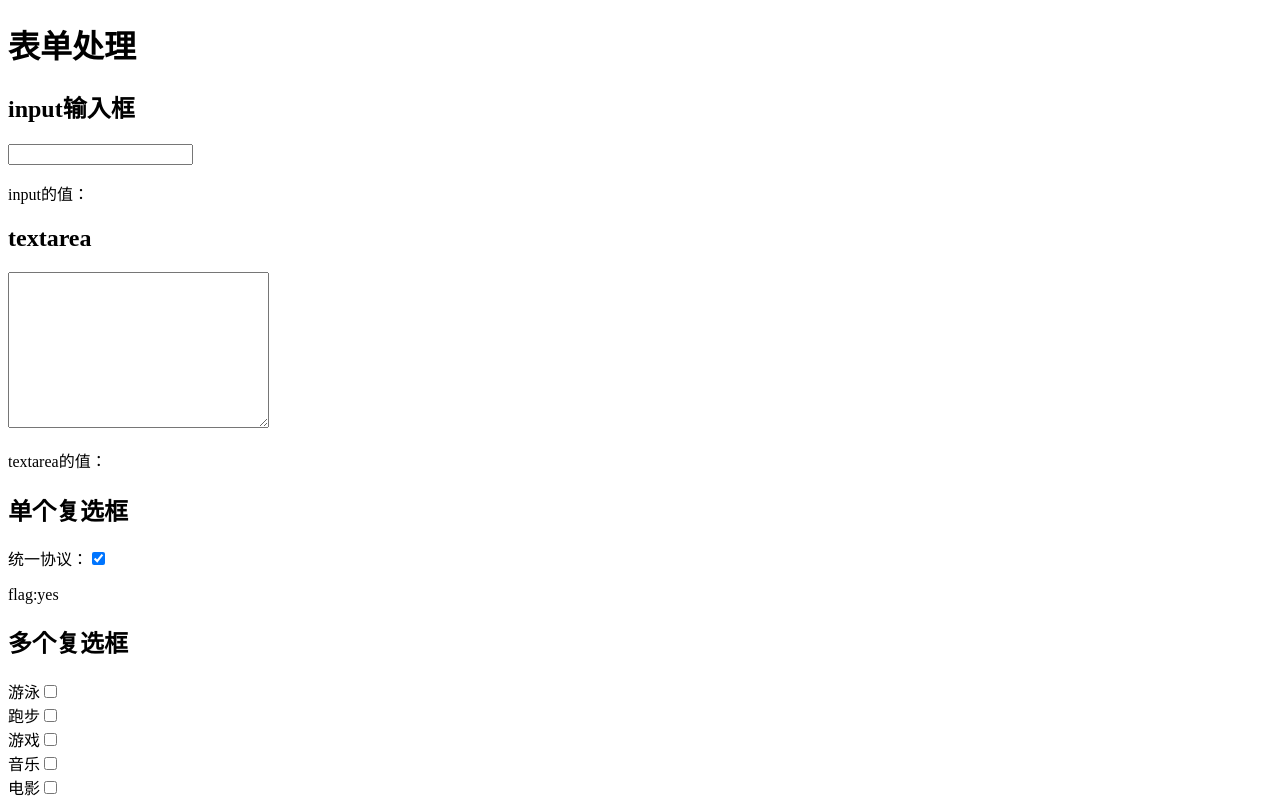
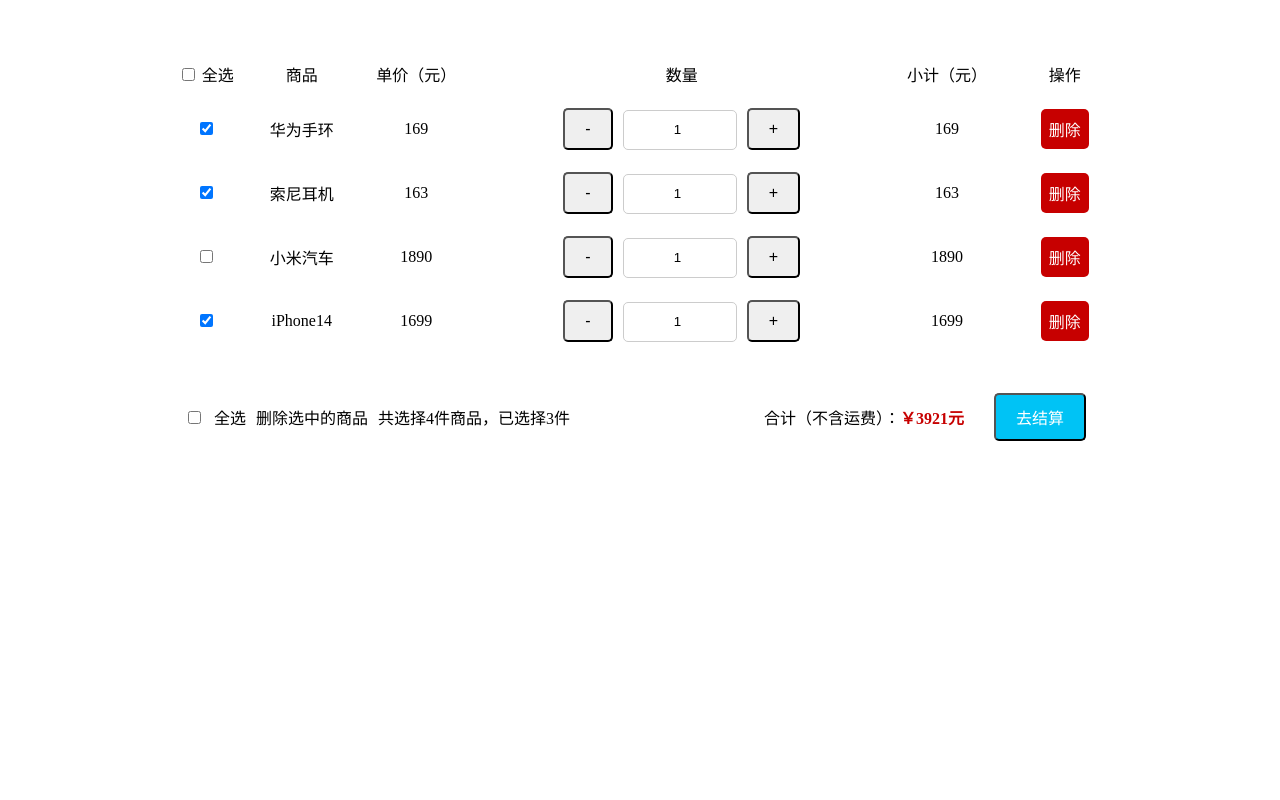
Before and after one commit to canlan527/vue3_learn, a Vue app: page / in a window 1280 px wide. Shown: the top 800 px of the page. Built offline with nearby package versions, Linux system fonts and the light colour scheme.

Commit message:
实现购物车效果

```diff
--- a/src/App.vue
+++ b/src/App.vue
@@ -1,120 +1,167 @@
 <template>
-  <div>
-    <h1>表单处理</h1>
-    <h2>input输入框</h2>
-    <!-- input -->
-    <!-- <input type="text" :value="message" @input="(e) => message = e.target.value"> -->
-    <input type="text" v-model="message">
-    <p>input的值：{{ message }}</p>
-
-    <!-- textarea -->
-    <h2>textarea</h2>
-    <textarea cols="30" rows="10" v-model="message" />
-    <p>textarea的值： {{ message }}</p>
-
-    <!-- checkbox -->
-    <h2>单个复选框</h2>
-    <label for="check">统一协议：</label>
-    <!-- <input type="checkbox" id="check"  v-model="flag" @click="flag=!flag">同意
-    <p>flag:{{ flag }}</p> -->
-    <!-- <input type="checkbox" id="check" v-model="flag" :true-value="customTrue" :false-value="customFalse"
-      @click="flag === 'yes' ? 'no': 'yes' ">同意 -->
-    <input type="checkbox" id="check" v-model="flag" :true-value="customTrue" :false-value="customFalse"
-      @click="toggle">
-    <p>flag:{{ flag }}</p>
-
-    <!-- 多个复选框 -->
-    <h2>多个复选框</h2>
-    <div class="hobby-list" v-for="item in hobbylist" :key="item.id">
-      <label for="item.id">{{ item.title }}</label>
-      <input type="checkbox" id="item.id" v-model="hobby" :value="item.value">
-    </div>
-    <p>{{ hobbiesMessage }}</p>
-    {{ hobby }}
-
-    <!-- radio -->
-    <h2>单选框</h2>
-    <div class="gender-list">
-      <label for="male">男</label>
-      <input type="radio" id="male" v-model="gender" value="男">
-      <label for="female">女</label>
-      <input type="radio" id="female" v-model="gender" value="女">
-      <label for="secret">保密</label>
-      <input type="radio" id="secret" v-model="gender" value="保密">
-    </div>
-
-    <!-- select -->
-    <h2>下拉选择框 单选</h2>
-    <select v-model="city1" @change="handleChange">
-      <option value="" disabled>请选择</option>
-      <option v-for="item in citylist" :key="item.key" :value="item.key">{{ item.value }}</option>
-    </select>
-
-    <h2>下拉选择框 多选</h2>
-    <select multiple v-model="city2" @change="handleChange2">
-      <option value="" disabled>请选择</option>
-      <option v-for="item in citylist"  :key="item.key" :value="item.key">{{ item.value }}</option>
-    </select>
+  <div id="shoppingcart">
+    <table>
+      <tr>
+        <td>
+          <input type="checkbox" v-model="selectAll">
+          全选
+        </td>
+        <td>商品</td>
+        <td>单价（元）</td>
+        <td>数量</td>
+        <td>小计（元）</td>
+        <td>操作</td>
+      </tr>
+      <tr v-for="item in goods" :key="goods.id">
+        <td>
+          <input type="checkbox" v-model="item.checked">
+        </td>
+        <td>{{ item.goods_name }}</td>
+        <td>{{ item.goods_price }}</td>
+        <td>
+          <button @click="decrease(item.id)">-</button>
+          <input type="number" class="ipt" v-model.number="item.goods_num" @input="input(item.id, $event)">
+          <button @click="increase(item.id)">+</button>
+        </td>
+        <td>{{ item.goods_num * item.goods_price }}</td>
+        <td>
+          <button class="danger" @click="delItem(item.id)">删除</button>
+        </td>
+      </tr>
+    </table>
+    <footer class="footer">
+      <div class="footer-left">
+        <input type="checkbox" v-model="selectAll">
+        <span>全选</span>
+        <a @click="delChecked">删除选中的商品</a>
+        <span>共选择{{ goodsLength }}件商品，已选择{{ checkedLength }}件</span>
+      </div>
+      <div class="footer-right">
+        合计（不含运费）：<span>￥{{ totoalPrice }}元</span>
+        <button>去结算</button>
+      </div>
+    </footer>
   </div>
 </template>
 
 <script setup>
 import { ref, computed } from 'vue'
-const message = ref('')
-// const flag = ref(true)
-const flag = ref('yes')
-
-// 自定义真假值
-const customTrue = ref('yes')
-const customFalse = ref('no')
-
-function toggle() {
-  return flag === 'yes' ? 'no' : 'yes'
-}
-// 复选框列表
-const hobby = ref([])
-// 复选数据
-const hobbylist = ref([
-  { id: 'swim', title: '游泳', value: '游个泳' },
-  { id: 'run', title: '跑步', value: '跑个步' },
-  { id: 'game', title: '游戏', value: '玩个游戏' },
-  { id: 'music', title: '音乐', value: '听个音乐' },
-  { id: 'movie', title: '电影', value: '看个电影' }
+// 数据
+const isSelectAll = ref(false)
+const goods = ref([
+  {
+    id: 1,
+    goods_name: '华为手环',
+    goods_price: 169,
+    goods_num: 1,
+    checked: true
+  },
+  {
+    id: 2,
+    goods_name: '索尼耳机',
+    goods_price: 163,
+    goods_num: 1,
+    checked: true
+  },
+  {
+    id: 3,
+    goods_name: '小米汽车',
+    goods_price: 1890,
+    goods_num: 1,
+    checked: false
+  },
+  {
+    id: 4,
+    goods_name: 'iPhone14',
+    goods_price: 1699,
+    goods_num: 1,
+    checked: true
+  }
 ])
-
-const hobbiesMessage = computed(() => {
-  if (hobby.value.length === 0) return `请选择您的爱好`
-  else return `你喜欢${hobby.value.join('、')}`
+// 计算属性
+// 总价
+const totoalPrice = computed(() => {
+  let total = 0;
+  goods.value.forEach((item) => {
+    total += item.goods_num * item.goods_price
+  })
+  return total
+})
+// 商品总数
+const goodsLength = computed(() => {
+  return goods.value.filter((item) => {
+    return item.goods_num > 0
+  }).length
+})
+// 已选中数量
+const checkedLength = computed(() => {
+  return goods.value.filter((item) => {
+    return item.checked
+  }).length;
 })
 
-// 单选框操作
-const gender = ref('保密')
-
-setTimeout(() => {
-  gender.value = '女'
-}, 2000)
-
-// 下拉选择框
-const city1 = ref('') // 单选
-const city2 = ref([]) // 多选
-
-const citylist = ref([
-  { key: '成都', value: '成都' },
-  { key: '帝都', value: '北京' },
-  { key: '魔都', value: '上海' },
-  { key: '妖都', value: '广州' },
-  { key: '陪都', value: '重庆' }
-])
-
-function handleChange () {
-  console.log('selectChange', city1.value)
+// 全选
+const selectAll = computed({
+  get() {
+    return goods.value.every((item) => {
+      return item.checked
+    })
+  },
+  set(newVal) {
+    goods.value.forEach((item) => {
+      item.checked = newVal
+    })
+  }
+})
+// 方法
+// 增加
+function increase(id) {
+  goods.value = goods.value.filter((item) => {
+    if (item.id === id && item.goods_num < 10) {
+      item.goods_num++;
+    }
+    return item;
+  })
+}
+// 减少
+function decrease(id) {
+  goods.value = goods.value.filter((item) => {
+    if (item.id === id) {
+      item.goods_num--;
+    }
+    // 如果 item.goods_num 小于等于0，删除此项
+    return item.goods_num > 0;
+  })
+}
+// input框输入
+function input(id, e) {
+  if (e.target.value > 10) {
+    e.target.value = 10
+  }
+  goods.value.forEach(item => {
+    if (item.id === id) {
+      if (e.target.value <= 10) {
+        item.goods_num = e.target.value
+      }
+    }
+  })
 }
 
-function handleChange2(){
-  console.log('selectChange', city2.value)
+// 删除单项
+function delItem(id) {
+  goods.value = goods.value.filter(item => {
+    return item.id !== id
+  })
 }
-
+// 删除选中
+function delChecked() {
+  goods.value = goods.value.filter(item => {
+    return !item.checked
+  })
+}
 
 </script>
 
-<style lang="scss" scoped></style>
+<style lang="scss" scoped>
+@import 'assets/shopcart.css';
+</style>
--- /dev/null
+++ b/src/assets/shopcart.css
@@ -0,0 +1,86 @@
+body {
+  background-color: #f5f5f5;
+}
+
+#shoppingcart {
+  width: 960px;
+  margin: 50px auto;
+}
+
+#shoppingcart button {
+  padding: 10px 20px;
+  font-size: 16px;
+  border-radius: 5px;
+  margin: 0 10px;
+}
+
+#shoppingcart button.danger {
+  background-color: rgb(199, 0, 0);
+  padding: 8px;
+  border: none;
+  color: white;
+}
+
+#shoppingcart .ipt {
+  width: 60px;
+  height: 36px;
+  border: 1px solid #ccc;
+  border-radius: 5px;
+  padding-left: 50px;
+}
+
+#shoppingcart table {
+  width: 100%;
+  background-color: #fff;
+}
+
+#shoppingcart table td {
+  padding: 10px 0;
+  text-align: center;
+}
+
+.footer {
+  height: 70px;
+  background-color: #fff;
+  margin-top: 30px;
+  line-height: 70px;
+}
+
+.footer-left {
+  float: left;
+  padding-left: 24px;
+}
+
+.footer-left a,
+.footer-left span {
+  margin-left: 10px;
+}
+
+.footer-right {
+  float: right;
+  padding-right: 24px;
+}
+
+.footer-right button,
+.footer-right div {
+  display: inline-block;
+}
+
+.footer-right button {
+  background-color: #00c3f5;
+  padding: 8px 16px;
+  border-radius: 5px;
+  color: #fff;
+}
+
+.footer-right span {
+  font-weight: bold;
+  font-size: 16px;
+  color: rgb(199, 0, 0);;
+  margin-right: 20px;
+}
+
+button {
+  outline: none;
+  cursor: pointer;
+}
```
Also changed, not shown: src/08_表单处理.vue (added, +120 -0 lines).
